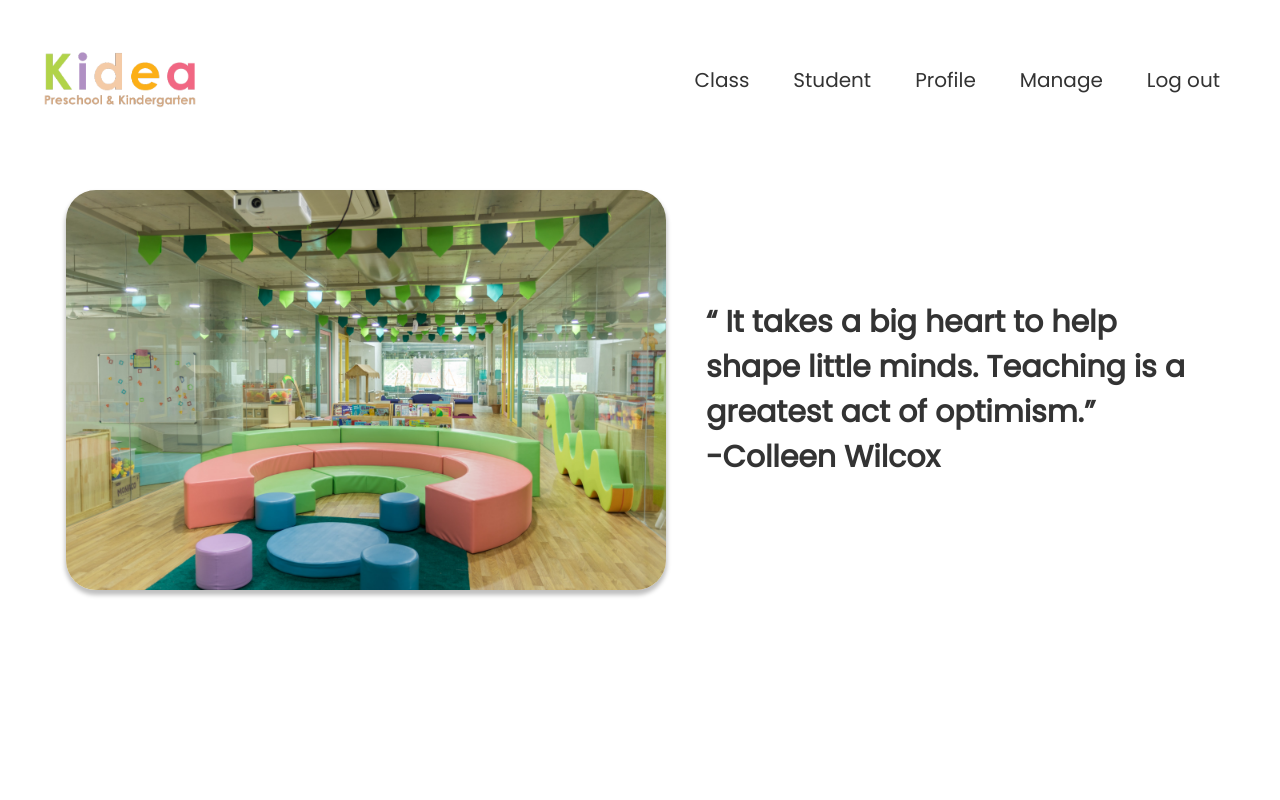
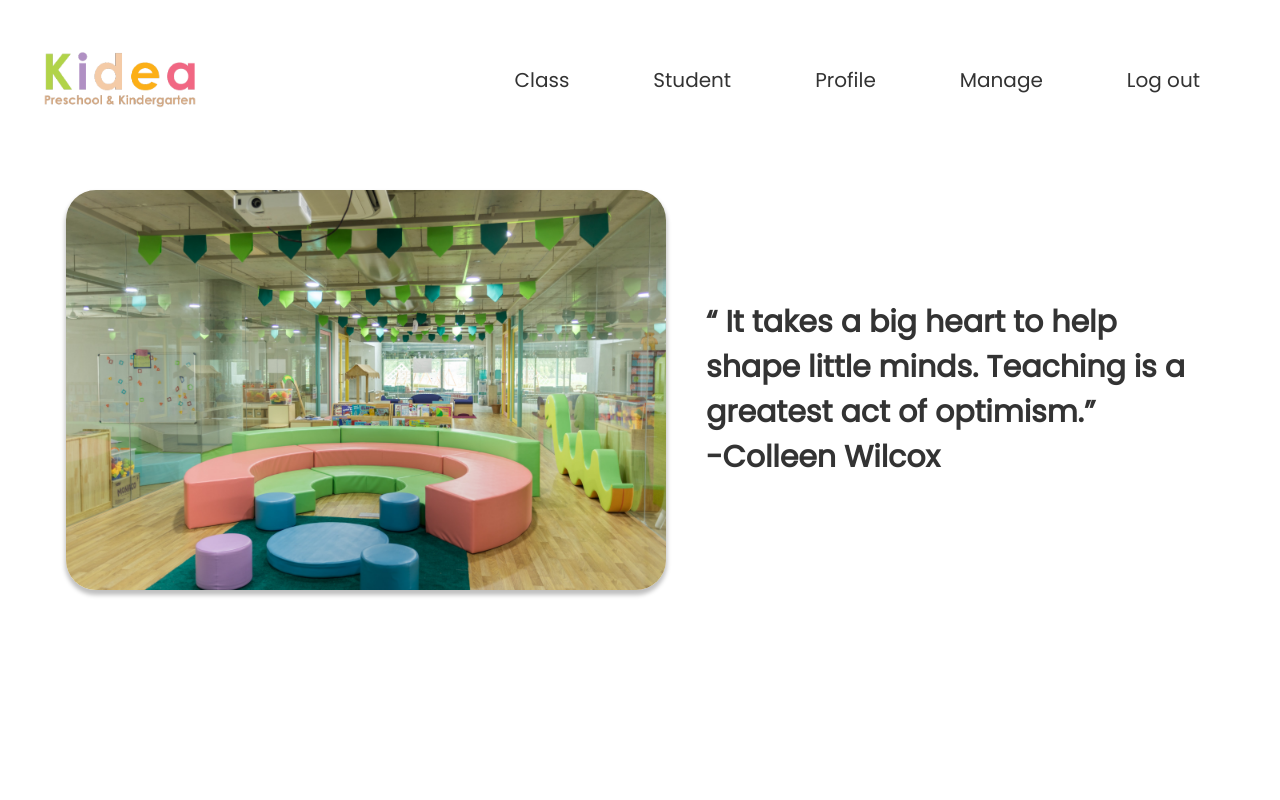
Before and after one commit to dhiyazhfrh/Project-4, a PHP site: the page made by Home -admin.php in a window 1280 px wide. Run offline with PHP 8.4, Linux system fonts and the light colour scheme.

Commit message:
update navbar

```diff
--- a/Style Home -admin.css
+++ b/Style Home -admin.css
@@ -43,7 +43,7 @@ header{
 
 .nav__links li{
     display: inline-block;
-    padding: 0px 20px;
+    padding: 0px 40px;
 }
 
 .nav__links li a{
```
